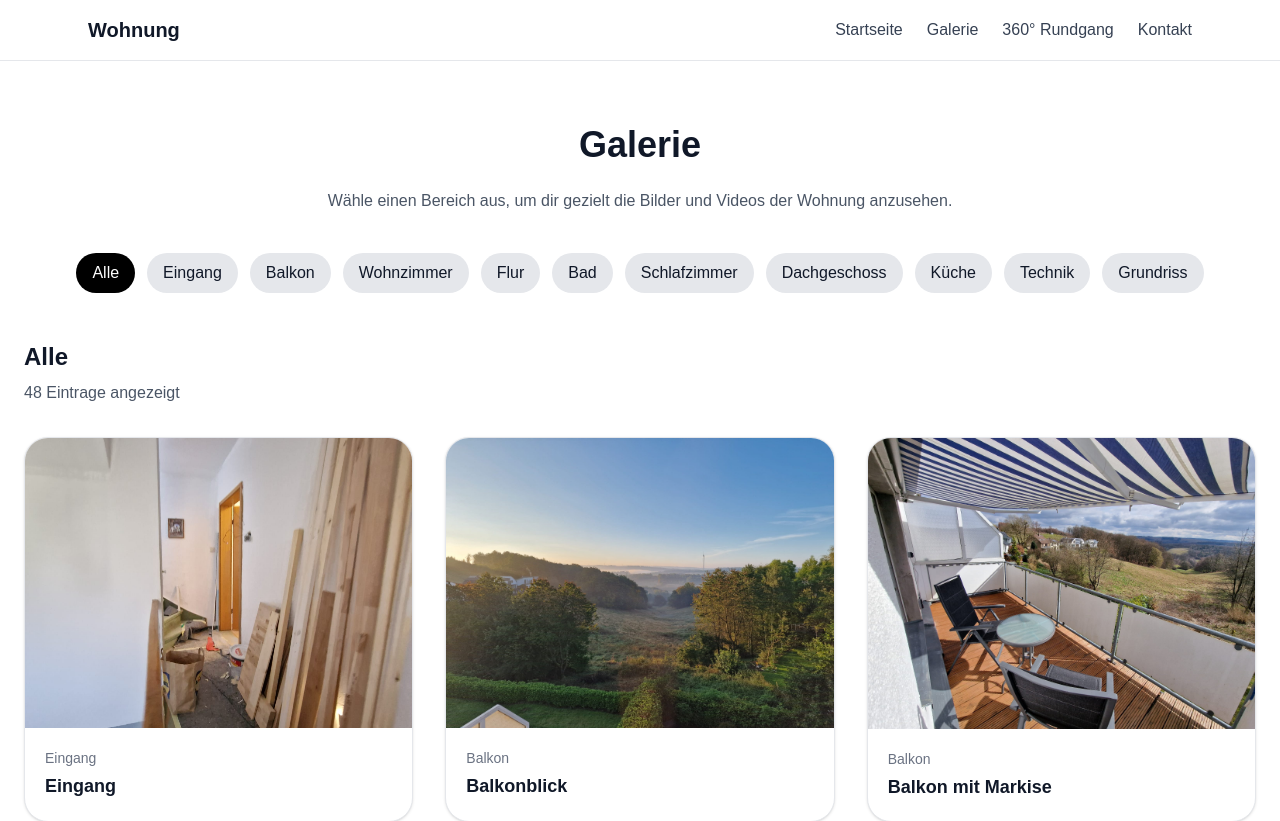
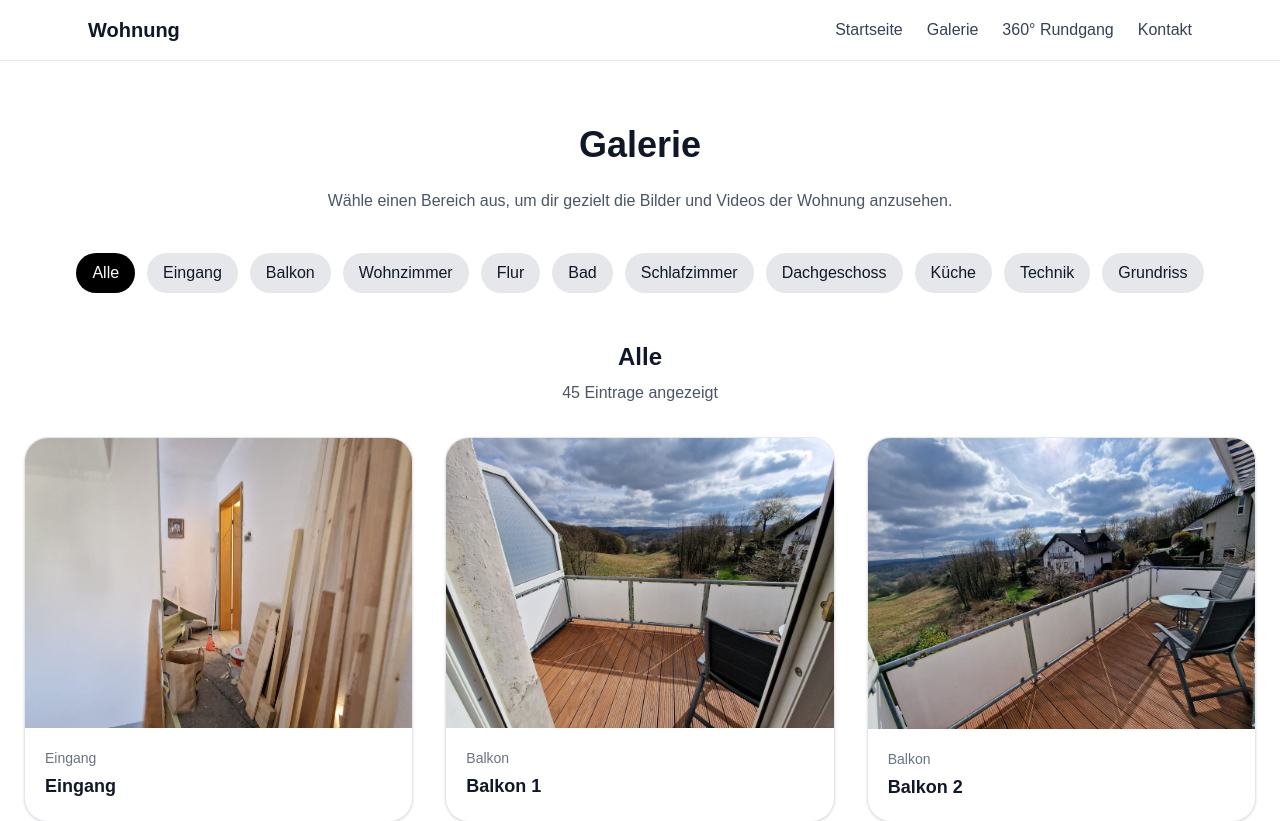
Before and after one commit to itsme007-oss/wohnung-site, a Next.js app: page /galerie in a window 1280 px wide. Shown: the top 821 px of the page. Built offline with nearby package versions, Linux system fonts and the light colour scheme.

Commit message:
Galerie an neue Bilddateien angepasst

```diff
--- a/app/galerie/page.tsx
+++ b/app/galerie/page.tsx
@@ -12,63 +12,275 @@ type GalleryItem = {
 };
 
 const items: GalleryItem[] = [
-  { src: "/wohnung/00_eingang.jpg", alt: "Eingang", room: "Eingang", title: "Eingang" },
+  {
+    src: "/wohnung/00_eingang.jpg",
+    alt: "Eingang",
+    room: "Eingang",
+    title: "Eingang",
+  },
 
-  { src: "/wohnung/0_balkon1_blick-tal.jpg", alt: "Balkon Blick ins Tal", room: "Balkon", title: "Balkonblick" },
-  { src: "/wohnung/0_balkon2_markiese.jpg", alt: "Balkon mit Markise", room: "Balkon", title: "Balkon mit Markise" },
-  { src: "/wohnung/0_balkon3_markiese2.jpg", alt: "Balkon zweite Markisenansicht", room: "Balkon", title: "Balkon zweite Ansicht" },
+  {
+    src: "/wohnung/0_balkon_1.jpg",
+    alt: "Balkon Ansicht 1",
+    room: "Balkon",
+    title: "Balkon 1",
+  },
+  {
+    src: "/wohnung/0_balkon_2.jpg",
+    alt: "Balkon Ansicht 2",
+    room: "Balkon",
+    title: "Balkon 2",
+  },
+  {
+    src: "/wohnung/0_balkon1_blick-tal.jpg",
+    alt: "Balkon Blick ins Tal",
+    room: "Balkon",
+    title: "Balkonblick ins Tal",
+  },
+  {
+    src: "/wohnung/0_balkon2_markiese.jpg",
+    alt: "Balkon mit Markise",
+    room: "Balkon",
+    title: "Balkon mit Markise",
+  },
+  {
+    src: "/wohnung/0_balkon3_markiese2.jpg",
+    alt: "Balkon mit Markise zweite Ansicht",
+    room: "Balkon",
+    title: "Balkon zweite Markisenansicht",
+  },
 
-  { src: "/wohnung/1_wz_1.jpg", alt: "Wohnzimmer Bild 1", room: "Wohnzimmer", title: "Wohnzimmer 1" },
-  { src: "/wohnung/1_wz_2.jpg", alt: "Wohnzimmer Bild 2", room: "Wohnzimmer", title: "Wohnzimmer 2" },
-  { src: "/wohnung/1_wz_3.jpg", alt: "Wohnzimmer Bild 3", room: "Wohnzimmer", title: "Wohnzimmer 3" },
-  { src: "/wohnung/1_wz_4.jpg", alt: "Wohnzimmer Bild 4", room: "Wohnzimmer", title: "Wohnzimmer 4" },
-  { src: "/wohnung/1_wz1_links.jpg", alt: "Wohnzimmer links", room: "Wohnzimmer", title: "Wohnzimmer links" },
-  { src: "/wohnung/1_wz2_rechts.jpg", alt: "Wohnzimmer rechts", room: "Wohnzimmer", title: "Wohnzimmer rechts" },
+  {
+    src: "/wohnung/1_wz_1.jpg",
+    alt: "Wohnzimmer 1",
+    room: "Wohnzimmer",
+    title: "Wohnzimmer 1",
+  },
+  {
+    src: "/wohnung/1_wz_2.jpg",
+    alt: "Wohnzimmer 2",
+    room: "Wohnzimmer",
+    title: "Wohnzimmer 2",
+  },
+  {
+    src: "/wohnung/1_wz_3.jpg",
+    alt: "Wohnzimmer 3",
+    room: "Wohnzimmer",
+    title: "Wohnzimmer 3",
+  },
+  {
+    src: "/wohnung/1_wz_4.jpg",
+    alt: "Wohnzimmer 4",
+    room: "Wohnzimmer",
+    title: "Wohnzimmer 4",
+  },
 
-  { src: "/wohnung/2_flur_1.jpg", alt: "Flur", room: "Flur", title: "Flur" },
+  {
+    src: "/wohnung/2_Flur_1.jpg",
+    alt: "Flur",
+    room: "Flur",
+    title: "Flur",
+  },
 
-  { src: "/wohnung/3_bad_1.jpg", alt: "Bad Bild 1", room: "Bad", title: "Bad 1" },
-  { src: "/wohnung/3_bad_2.jpg", alt: "Bad Bild 2", room: "Bad", title: "Bad 2" },
-  { src: "/wohnung/3_bad_3.jpg", alt: "Bad Bild 3", room: "Bad", title: "Bad 3" },
-  { src: "/wohnung/3_bad_4.jpg", alt: "Bad Bild 4", room: "Bad", title: "Bad 4" },
-  { src: "/wohnung/3_bad_5.jpg", alt: "Bad Bild 5", room: "Bad", title: "Bad 5" },
-  { src: "/wohnung/3_bad_6.jpg", alt: "Bad Bild 6", room: "Bad", title: "Bad 6" },
-  { src: "/wohnung/3_bad_7.jpg", alt: "Bad Bild 7", room: "Bad", title: "Bad 7" },
+  {
+    src: "/wohnung/3_bad_1.jpg",
+    alt: "Bad 1",
+    room: "Bad",
+    title: "Bad 1",
+  },
+  {
+    src: "/wohnung/3_bad_2.jpg",
+    alt: "Bad 2",
+    room: "Bad",
+    title: "Bad 2",
+  },
+  {
+    src: "/wohnung/3_bad_3.jpg",
+    alt: "Bad 3",
+    room: "Bad",
+    title: "Bad 3",
+  },
+  {
+    src: "/wohnung/3_bad_7.jpg",
+    alt: "Bad 4",
+    room: "Bad",
+    title: "Bad 4",
+  },
 
-  { src: "/wohnung/4_sz_1.jpg", alt: "Schlafzimmer Bild 1", room: "Schlafzimmer", title: "Schlafzimmer 1" },
-  { src: "/wohnung/4_sz_2.jpg", alt: "Schlafzimmer Bild 2", room: "Schlafzimmer", title: "Schlafzimmer 2" },
+  {
+    src: "/wohnung/4_sz_1.jpg",
+    alt: "Schlafzimmer 1",
+    room: "Schlafzimmer",
+    title: "Schlafzimmer 1",
+  },
+  {
+    src: "/wohnung/4_sz_2.jpg",
+    alt: "Schlafzimmer 2",
+    room: "Schlafzimmer",
+    title: "Schlafzimmer 2",
+  },
 
-  { src: "/wohnung/5_dg_flur.jpg", alt: "Dachgeschoss Flur", room: "Dachgeschoss", title: "DG Flur" },
+  {
+    src: "/wohnung/5_dg_flur.jpg",
+    alt: "Dachgeschoss Flur",
+    room: "Dachgeschoss",
+    title: "DG Flur",
+  },
 
-  { src: "/wohnung/6_dg_room1_1.jpg", alt: "Dachgeschoss Raum 1 Bild 1", room: "Dachgeschoss", title: "DG Raum 1 - Ansicht 1" },
-  { src: "/wohnung/6_dg_room1_2.jpg", alt: "Dachgeschoss Raum 1 Bild 2", room: "Dachgeschoss", title: "DG Raum 1 - Ansicht 2" },
+  {
+    src: "/wohnung/6_dg_room1_1.jpg",
+    alt: "Dachgeschoss Raum 1 Ansicht 1",
+    room: "Dachgeschoss",
+    title: "DG Raum 1 - Ansicht 1",
+  },
+  {
+    src: "/wohnung/6_dg_room1_2.jpg",
+    alt: "Dachgeschoss Raum 1 Ansicht 2",
+    room: "Dachgeschoss",
+    title: "DG Raum 1 - Ansicht 2",
+  },
 
-  { src: "/wohnung/7_dg_wc_1.jpg", alt: "Dachgeschoss WC 1", room: "Dachgeschoss", title: "DG WC 1" },
-  { src: "/wohnung/7_dg_wc_2.jpg", alt: "Dachgeschoss WC 2", room: "Dachgeschoss", title: "DG WC 2" },
+  {
+    src: "/wohnung/7_dg_wc_1.jpg",
+    alt: "Dachgeschoss WC 1",
+    room: "Dachgeschoss",
+    title: "DG WC 1",
+  },
+  {
+    src: "/wohnung/7_dg_wc_2.jpg",
+    alt: "Dachgeschoss WC 2",
+    room: "Dachgeschoss",
+    title: "DG WC 2",
+  },
 
-  { src: "/wohnung/8_dg_room2_1.jpg", alt: "Dachgeschoss Raum 2 Bild 1", room: "Dachgeschoss", title: "DG Raum 2 - Ansicht 1" },
-  { src: "/wohnung/8_dg_room2_2.jpg", alt: "Dachgeschoss Raum 2 Bild 2", room: "Dachgeschoss", title: "DG Raum 2 - Ansicht 2" },
-  { src: "/wohnung/8_dg_room2_3.jpg", alt: "Dachgeschoss Raum 2 Bild 3", room: "Dachgeschoss", title: "DG Raum 2 - Ansicht 3" },
+  {
+    src: "/wohnung/8_dg_room2_1.jpg",
+    alt: "Dachgeschoss Raum 2 Ansicht 1",
+    room: "Dachgeschoss",
+    title: "DG Raum 2 - Ansicht 1",
+  },
+  {
+    src: "/wohnung/8_dg_room2_2.jpg",
+    alt: "Dachgeschoss Raum 2 Ansicht 2",
+    room: "Dachgeschoss",
+    title: "DG Raum 2 - Ansicht 2",
+  },
+  {
+    src: "/wohnung/8_dg_room2_3.jpg",
+    alt: "Dachgeschoss Raum 2 Ansicht 3",
+    room: "Dachgeschoss",
+    title: "DG Raum 2 - Ansicht 3",
+  },
 
-  { src: "/wohnung/9_metzler1_1.jpg", alt: "Türsprechanlage Bild 1", room: "Technik", title: "Türsprechanlage 1" },
-  { src: "/wohnung/9_metzler1_2.jpg", alt: "Türsprechanlage Bild 2", room: "Technik", title: "Türsprechanlage 2" },
-  { src: "/wohnung/9_metzler1_3.jpg", alt: "Türsprechanlage Bild 3", room: "Technik", title: "Türsprechanlage 3" },
-  { src: "/wohnung/9_metzler1_4.jpg", alt: "Türsprechanlage Bild 4", room: "Technik", title: "Türsprechanlage 4" },
-  { src: "/wohnung/9_metzler1_5.jpg", alt: "Türsprechanlage Bild 5", room: "Technik", title: "Türsprechanlage 5" },
+  {
+    src: "/wohnung/9_metzler1_1.jpg",
+    alt: "Türsprechanlage 1",
+    room: "Technik",
+    title: "Türsprechanlage 1",
+  },
+  {
+    src: "/wohnung/9_metzler1_2.jpg",
+    alt: "Türsprechanlage 2",
+    room: "Technik",
+    title: "Türsprechanlage 2",
+  },
+  {
+    src: "/wohnung/9_metzler1_3.jpg",
+    alt: "Türsprechanlage 3",
+    room: "Technik",
+    title: "Türsprechanlage 3",
+  },
+  {
+    src: "/wohnung/9_metzler1_4.jpg",
+    alt: "Türsprechanlage 4",
+    room: "Technik",
+    title: "Türsprechanlage 4",
+  },
+  {
+    src: "/wohnung/9_metzler1_5.jpg",
+    alt: "Türsprechanlage 5",
+    room: "Technik",
+    title: "Türsprechanlage 5",
+  },
 
-  { src: "/wohnung/10_kueche_1.jpg", alt: "Küche Bild 1", room: "Küche", title: "Küche 1" },
-  { src: "/wohnung/10_kueche_2.jpg", alt: "Küche Bild 2", room: "Küche", title: "Küche 2" },
-  { src: "/wohnung/10_kueche_3.jpg", alt: "Küche Bild 3", room: "Küche", title: "Küche 3" },
-  { src: "/wohnung/10_kueche_4.jpg", alt: "Küche Bild 4", room: "Küche", title: "Küche 4" },
-  { src: "/wohnung/10_kueche_5.jpg", alt: "Küche Bild 5", room: "Küche", title: "Küche 5" },
-  { src: "/wohnung/10_kueche_6.jpg", alt: "Küche Bild 6", room: "Küche", title: "Küche 6" },
-  { src: "/wohnung/10_kueche_7.jpg", alt: "Küche Bild 7", room: "Küche", title: "Küche 7" },
-  { src: "/wohnung/10_kueche_8.jpg", alt: "Küche Bild 8", room: "Küche", title: "Küche 8" },
-  { src: "/wohnung/10_kueche_9.jpg", alt: "Küche Bild 9", room: "Küche", title: "Küche 9" },
-  { src: "/wohnung/10_kueche_10.jpg", alt: "Küche Bild 10", room: "Küche", title: "Küche 10" },
-  { src: "/wohnung/10_kueche_11.jpg", alt: "Küche Bild 11", room: "Küche", title: "Küche 11" },
-  { src: "/wohnung/10_kueche_12.jpg", alt: "Küche Bild 12", room: "Küche", title: "Küche 12" },
-  { src: "/wohnung/10_kueche_13.jpg", alt: "Küche Bild 13", room: "Küche", title: "Küche 13" },
+  {
+    src: "/wohnung/10_kueche_1.jpg",
+    alt: "Küche 1",
+    room: "Küche",
+    title: "Küche 1",
+  },
+  {
+    src: "/wohnung/10_kueche_2.jpg",
+    alt: "Küche 2",
+    room: "Küche",
+    title: "Küche 2",
+  },
+  {
+    src: "/wohnung/10_kueche_3.jpg",
+    alt: "Küche 3",
+    room: "Küche",
+    title: "Küche 3",
+  },
+  {
+    src: "/wohnung/10_kueche_4.jpg",
+    alt: "Küche 4",
+    room: "Küche",
+    title: "Küche 4",
+  },
+  {
+    src: "/wohnung/10_kueche_5.jpg",
+    alt: "Küche 5",
+    room: "Küche",
+    title: "Küche 5",
+  },
+  {
+    src: "/wohnung/10_kueche_6.jpg",
+    alt: "Küche 6",
+    room: "Küche",
+    title: "Küche 6",
+  },
+  {
+    src: "/wohnung/10_kueche_7.jpg",
+    alt: "Küche 7",
+    room: "Küche",
+    title: "Küche 7",
+  },
+  {
+    src: "/wohnung/10_kueche_8.jpg",
+    alt: "Küche 8",
+    room: "Küche",
+    title: "Küche 8",
+  },
+  {
+    src: "/wohnung/10_kueche_9.jpg",
+    alt: "Küche 9",
+    room: "Küche",
+    title: "Küche 9",
+  },
+  {
+    src: "/wohnung/10_kueche_10.jpg",
+    alt: "Küche 10",
+    room: "Küche",
+    title: "Küche 10",
+  },
+  {
+    src: "/wohnung/10_kueche_11.jpg",
+    alt: "Küche 11",
+    room: "Küche",
+    title: "Küche 11",
+  },
+  {
+    src: "/wohnung/10_kueche_12.jpg",
+    alt: "Küche 12",
+    room: "Küche",
+    title: "Küche 12",
+  },
+  {
+    src: "/wohnung/10_kueche_13.jpg",
+    alt: "Küche 13",
+    room: "Küche",
+    title: "Küche 13",
+  },
   {
     src: "/wohnung/10_kueche_vid.mp4",
     alt: "Küchenvideo",
@@ -78,7 +290,12 @@ const items: GalleryItem[] = [
     poster: "/wohnung/10_kueche_1.jpg",
   },
 
-  { src: "/wohnung/grundriss.jpg", alt: "Grundriss", room: "Grundriss", title: "Grundriss" },
+  {
+    src: "/wohnung/grundriss.jpg",
+    alt: "Grundriss",
+    room: "Grundriss",
+    title: "Grundriss",
+  },
 ];
 
 const categories = [
@@ -155,7 +372,7 @@ export default function GaleriePage() {
           })}
         </div>
 
-        <div className="mb-8">
+        <div className="mb-8 text-center">
           <h2 className="text-2xl font-semibold mb-2">{activeCategory}</h2>
           <p className="text-gray-600">
             {filteredItems.length} Eintrag
```
